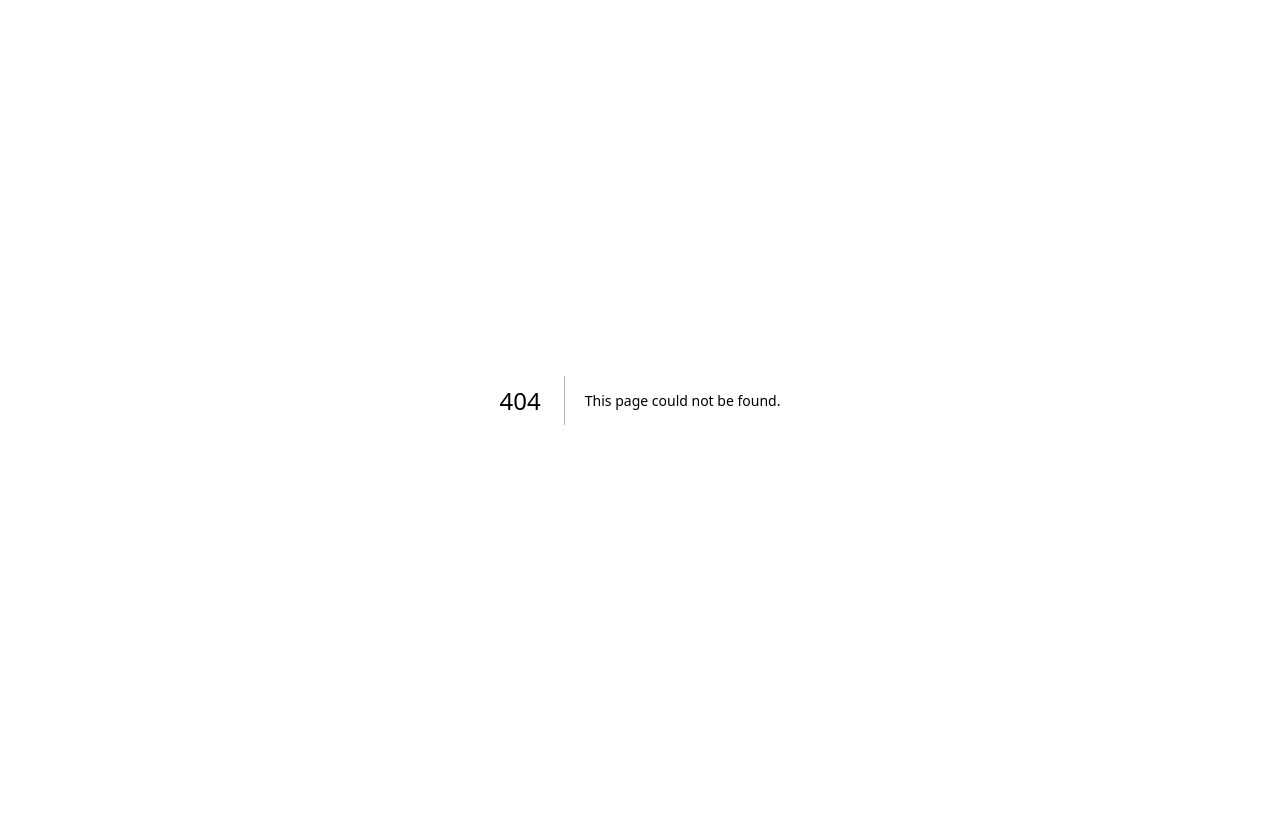
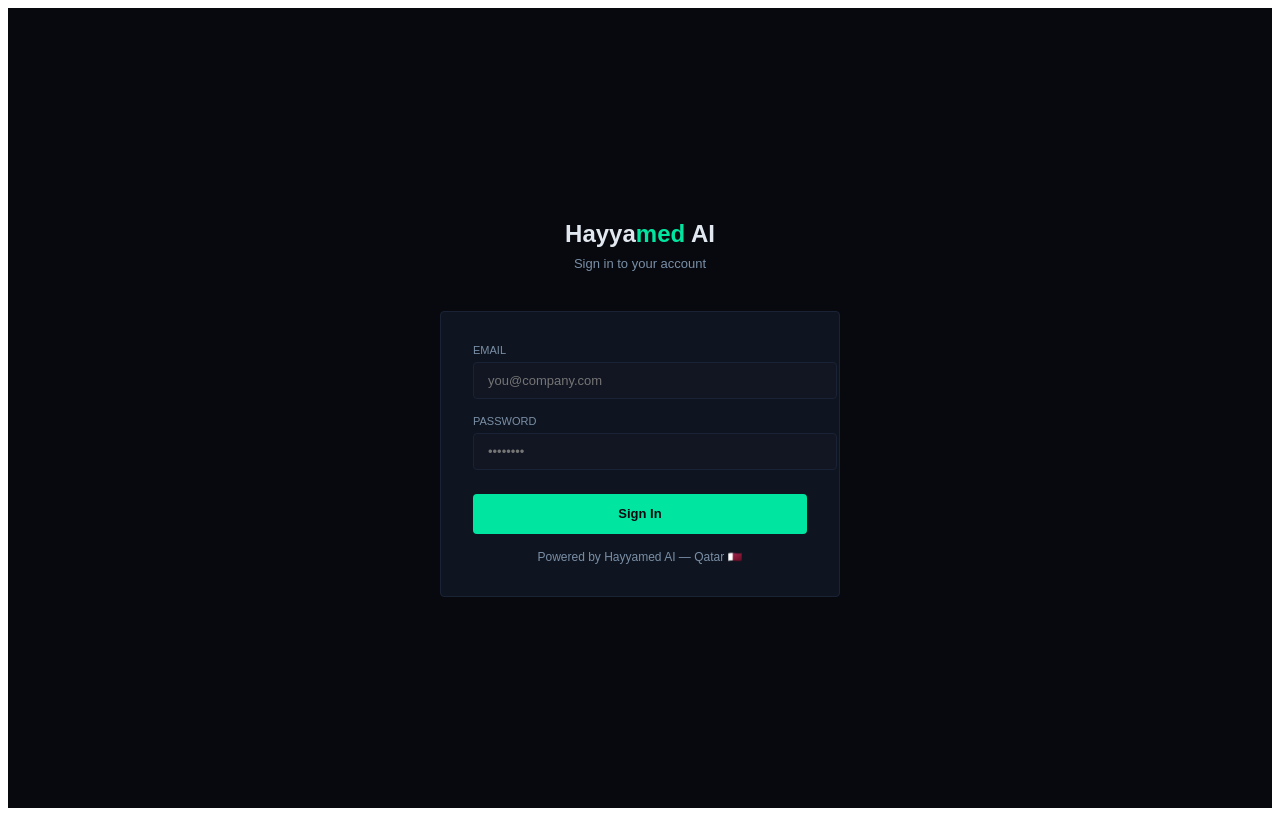
Before and after one commit to wopalncom-ux/hayyamed-ai, a Next.js app in the folder apps/web/: page /login in a window 1280 px wide. Before the commit this address had no page. Built offline with nearby package versions, Linux system fonts and the light colour scheme.

Commit message:
Add login page and dashboard

```diff
--- /dev/null
+++ b/apps/web/src/app/login/page.jsx
@@ -0,0 +1,62 @@
+'use client'
+import { useState } from 'react'
+
+export default function Login() {
+  const [email, setEmail] = useState('')
+  const [password, setPassword] = useState('')
+
+  const handleLogin = () => {
+    if (email && password) {
+      window.location.href = '/dashboard'
+    }
+  }
+
+  return (
+    <div style={{background:'#07090f', color:'#e2e8f0', minHeight:'100vh', display:'flex', alignItems:'center', justifyContent:'center', fontFamily:'sans-serif'}}>
+      <div style={{width:'100%', maxWidth:'400px', padding:'0 20px'}}>
+
+        <div style={{textAlign:'center', marginBottom:'40px'}}>
+          <div style={{fontSize:'24px', fontWeight:'800', marginBottom:'8px'}}>
+            Hayya<span style={{color:'#00e5a0'}}>med</span> AI
+          </div>
+          <div style={{fontSize:'13px', color:'#7a8fa6'}}>Sign in to your account</div>
+        </div>
+
+        <div style={{background:'#0f1520', border:'1px solid #1a2235', padding:'32px', borderRadius:'4px'}}>
+
+          <div style={{marginBottom:'16px'}}>
+            <div style={{fontSize:'11px', color:'#7a8fa6', marginBottom:'6px'}}>EMAIL</div>
+            <input
+              type="email"
+              value={email}
+              onChange={e => setEmail(e.target.value)}
+              placeholder="you@company.com"
+              style={{width:'100%', background:'#111622', border:'1px solid #1a2235', borderRadius:'4px', padding:'10px 14px', color:'#e2e8f0', fontSize:'13px', outline:'none'}}
+            />
+          </div>
+
+          <div style={{marginBottom:'24px'}}>
+            <div style={{fontSize:'11px', color:'#7a8fa6', marginBottom:'6px'}}>PASSWORD</div>
+            <input
+              type="password"
+              value={password}
+              onChange={e => setPassword(e.target.value)}
+              placeholder="••••••••"
+              style={{width:'100%', background:'#111622', border:'1px solid #1a2235', borderRadius:'4px', padding:'10px 14px', color:'#e2e8f0', fontSize:'13px', outline:'none'}}
+            />
+          </div>
+
+          <button
+            onClick={handleLogin}
+            style={{width:'100%', height:'40px', background:'#00e5a0', color:'#07090f', border:'none', borderRadius:'4px', fontSize:'13px', fontWeight:'700', cursor:'pointer'}}>
+            Sign In
+          </button>
+
+          <div style={{textAlign:'center', marginTop:'16px', fontSize:'12px', color:'#7a8fa6'}}>
+            Powered by Hayyamed AI — Qatar 🇶🇦
+          </div>
+        </div>
+      </div>
+    </div>
+  )
+}
```
